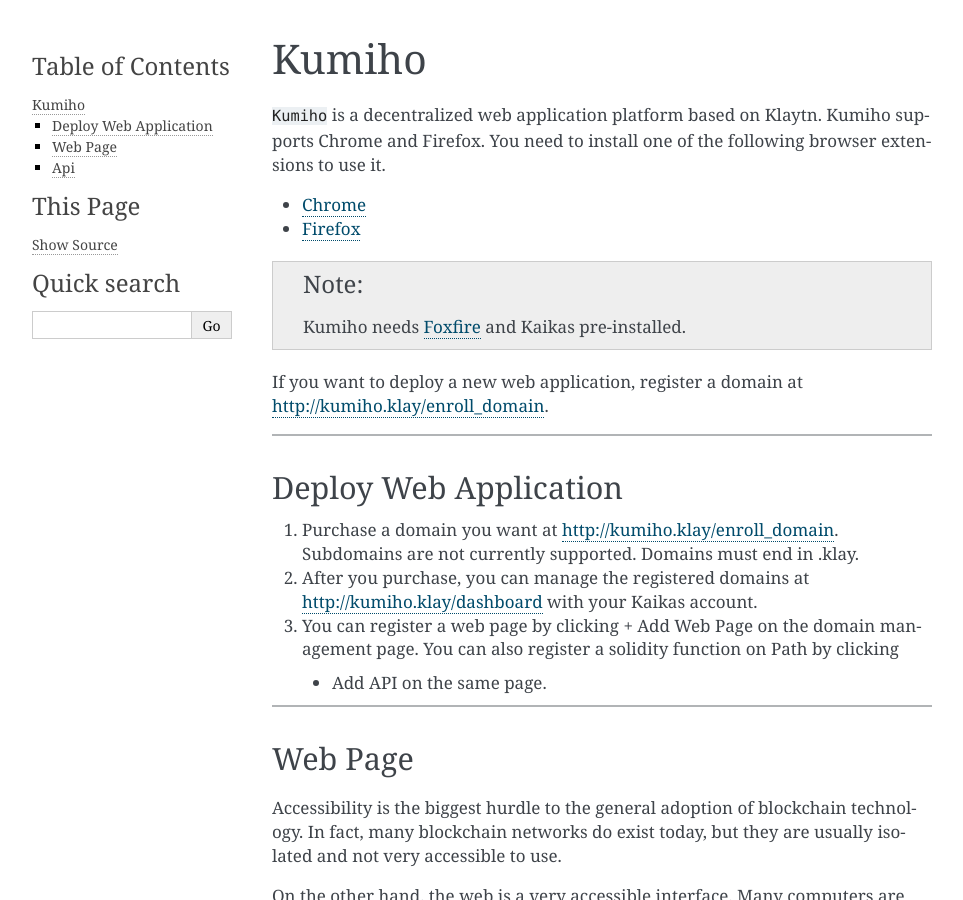
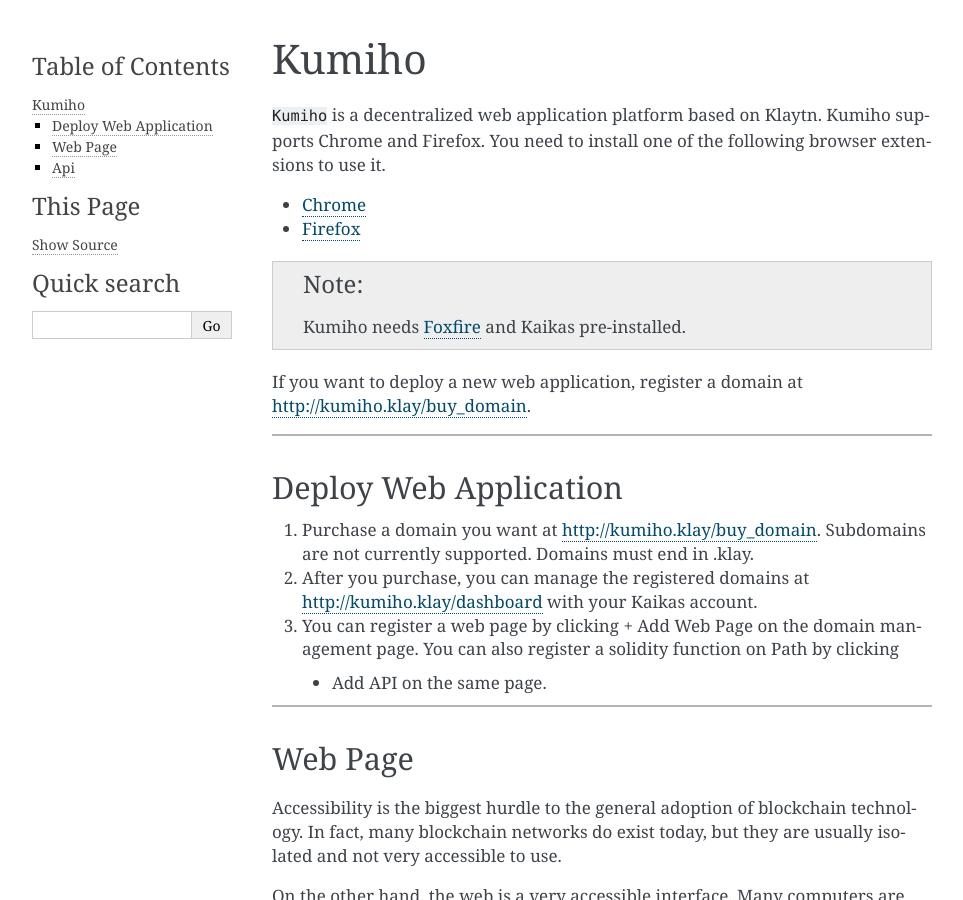
Before and after one commit to KumihoProject/Kumiho-en, a Sphinx documentation site: the page built from docs/Kumiho.rst, in a window 1280 px wide and 900 px high. Shown: the whole window, without its empty margins (148-1111 px from the left). Built offline with Sphinx 7.4.7, drawn with Linux system fonts in a browser that asks for light colours; some of the changed lines change nothing that is shown.

Commit message:
Update Kumiho.rst

```diff
--- a/docs/Kumiho.rst
+++ b/docs/Kumiho.rst
@@ -15,13 +15,13 @@
 .. note::
     Kumiho needs :ref:`Foxfire<Foxfire>` and Kaikas pre-installed.
 
-If you want to deploy a new web application, register a domain at http://kumiho.klay/enroll_domain.
+If you want to deploy a new web application, register a domain at http://kumiho.klay/buy_domain.
 
 ------------------------------------------------------------------------------
 
 Deploy Web Application
 =============
-1. Purchase a domain you want at http://kumiho.klay/enroll_domain. Subdomains are not currently supported. Domains must end in .klay.
+1. Purchase a domain you want at http://kumiho.klay/buy_domain. Subdomains are not currently supported. Domains must end in .klay.
 2. After you purchase, you can manage the registered domains at http://kumiho.klay/dashboard with your Kaikas account.
 3. You can register a web page by clicking + Add Web Page on the domain management page. You can also register a solidity function on Path by clicking
  + Add API on the same page.
```
